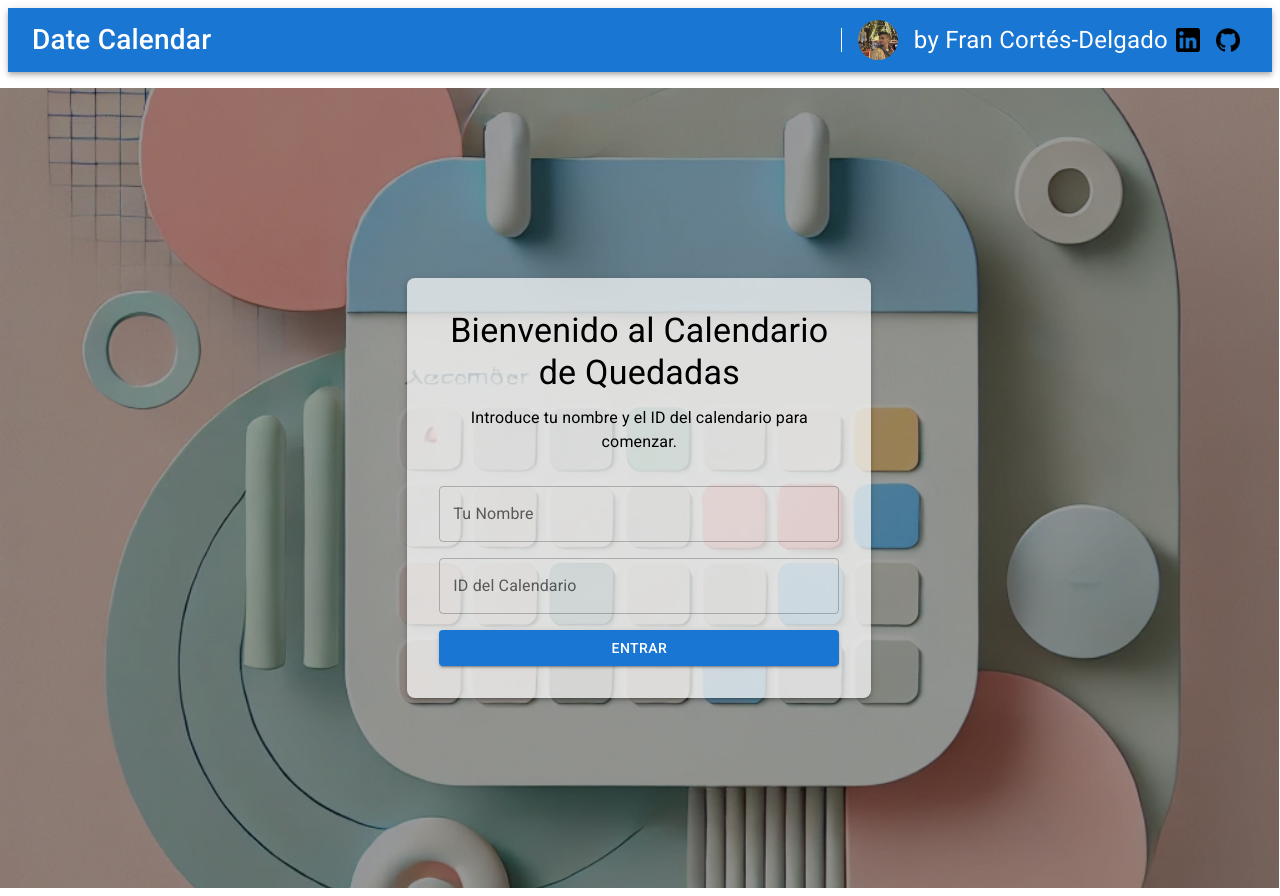
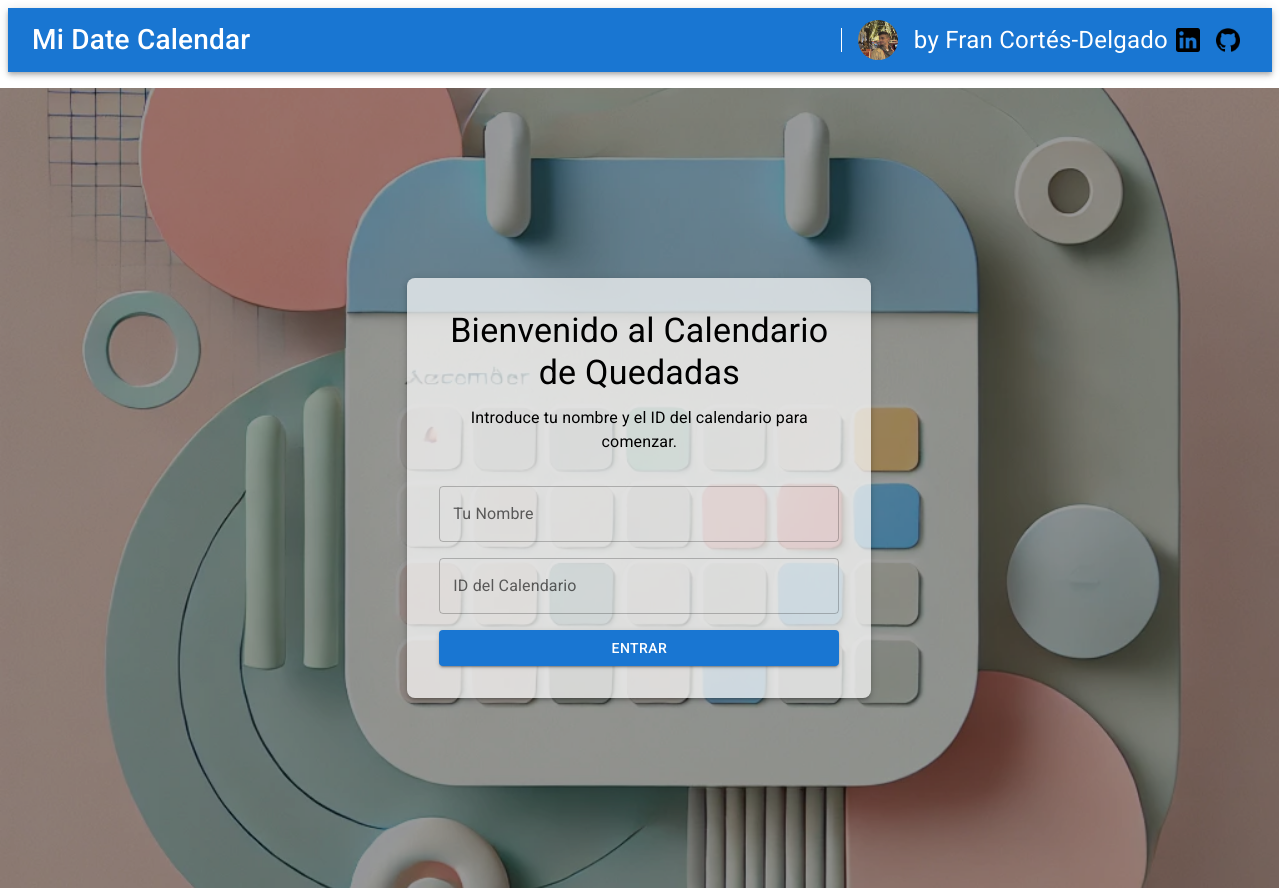
Before and after one commit to francordel/calendario-quedadas, a React (Create React App) app: page / in a window 1280 px wide. Built offline with nearby package versions, Linux system fonts and the light colour scheme.

Commit message:
cambio nombre header app

```diff
--- a/src/components/Header.js
+++ b/src/components/Header.js
@@ -19,7 +19,7 @@ function Header() {
             fontSize: { xs: "0.8rem", sm: "1.5rem", md: "1.75rem" }, // Tamaños según el tamaño de la pantalla
           }}
         >
-          Date Calendar
+         Mi Date Calendar
         </Typography>
 
         {/* Separador vertical */}
```
